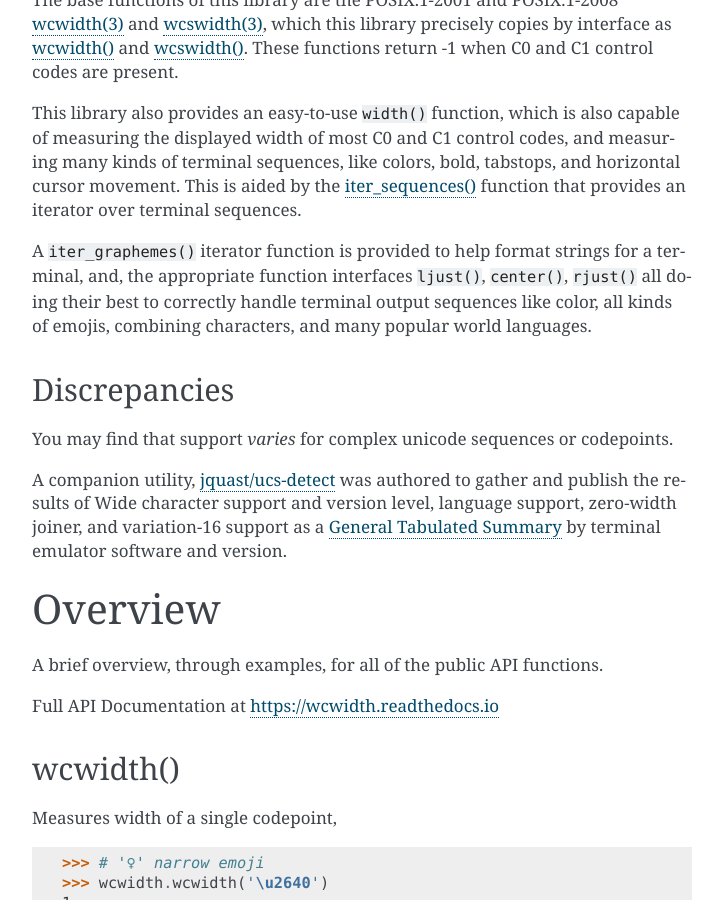
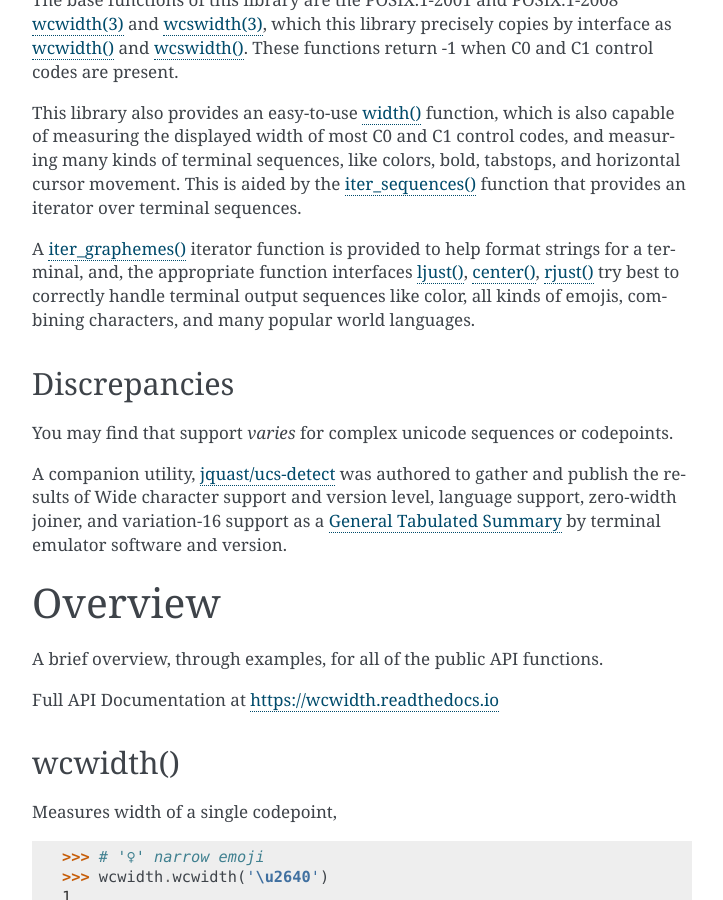
Before and after one commit to jquast/wcwidth, a Sphinx documentation site: the page built from docs/intro.rst, in a window 1280 px wide and 900 px high, scrolled down 1029 px. Shown: the whole window, without its empty margins (388-1111 px from the left). Built offline with Sphinx 7.4.7, drawn with Linux system fonts in a browser that asks for light colours.

Commit message:
docfixes

```diff
--- a/docs/api.rst
+++ b/docs/api.rst
@@ -14,6 +14,12 @@ requirements.txt or equivalent. Their signatures will never change.
 
 .. autofunction:: wcwidth.width
 
+.. autofunction:: wcwidth.ljust
+
+.. autofunction:: wcwidth.rjust
+
+.. autofunction:: wcwidth.center
+
 .. autofunction:: wcwidth.list_versions
 
 .. _SEMVER: https://semver.org
--- a/docs/intro.rst
+++ b/docs/intro.rst
@@ -47,15 +47,15 @@ The base functions of this library are the POSIX.1-2001 and POSIX.1-2008 `wcwidt
 `wcswidth(3)`_, which this library precisely copies by interface as `wcwidth()`_ and `wcswidth()`_.
 These functions return -1 when C0 and C1 control codes are present.
 
-This library also provides an easy-to-use ``width()`` function, which is also capable of measuring
+This library also provides an easy-to-use `width()`_ function, which is also capable of measuring
 the displayed width of most C0 and C1 control codes, and measuring many kinds of terminal sequences,
 like colors, bold, tabstops, and horizontal cursor movement. This is aided by the
 `iter_sequences()`_ function that provides an iterator over terminal sequences.
 
-A ``iter_graphemes()`` iterator function is provided to help format strings for a terminal, and, the
-appropriate function interfaces ``ljust()``, ``center()``, ``rjust()`` all doing their best to
-correctly handle terminal output sequences like color, all kinds of emojis, combining characters,
-and many popular world languages.
+A `iter_graphemes()`_ iterator function is provided to help format strings for a terminal, and, the
+appropriate function interfaces `ljust()`_, `center()`_, `rjust()`_ try best to correctly handle
+terminal output sequences like color, all kinds of emojis, combining characters, and many popular
+world languages.
 
 Discrepancies
 -------------
```
